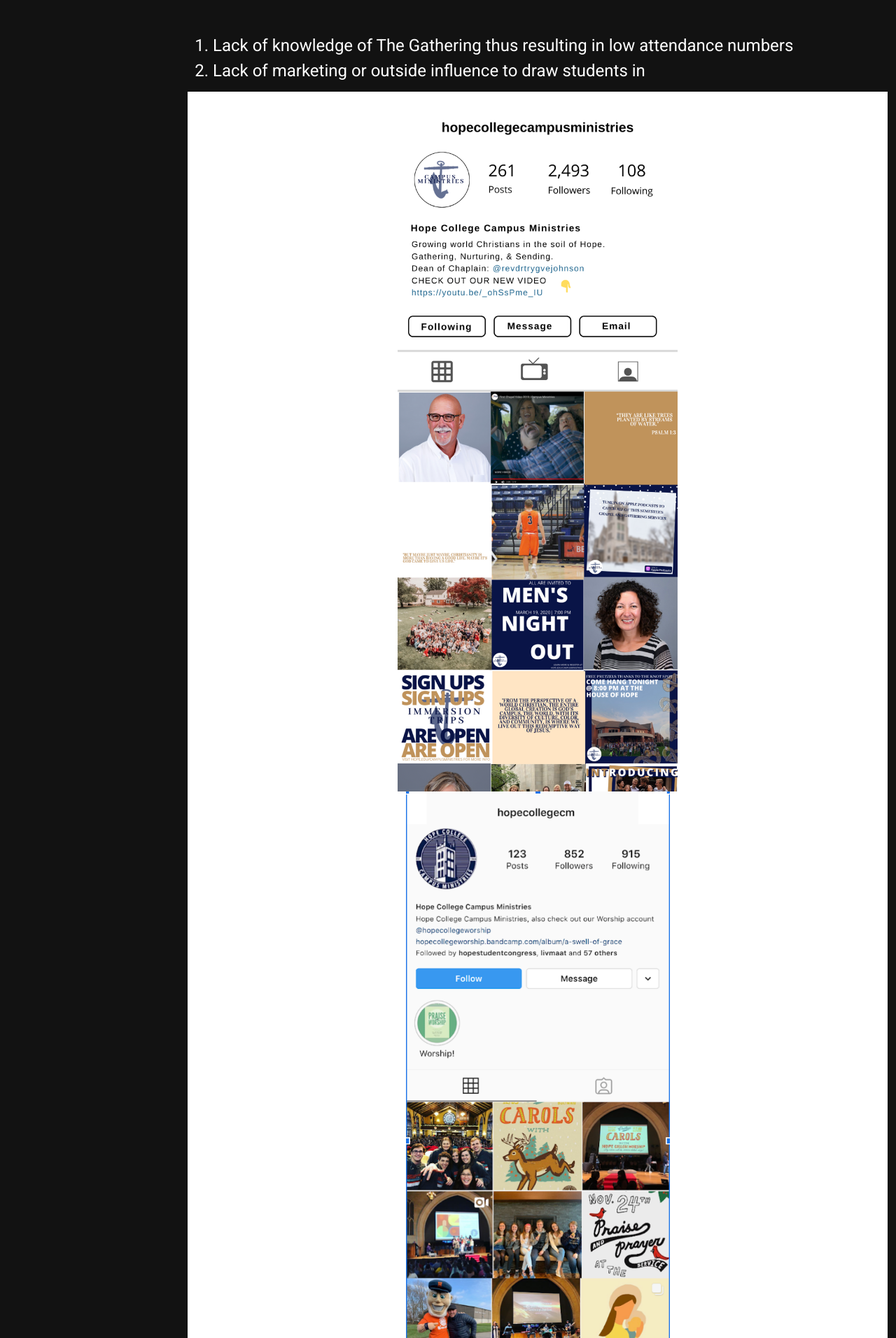
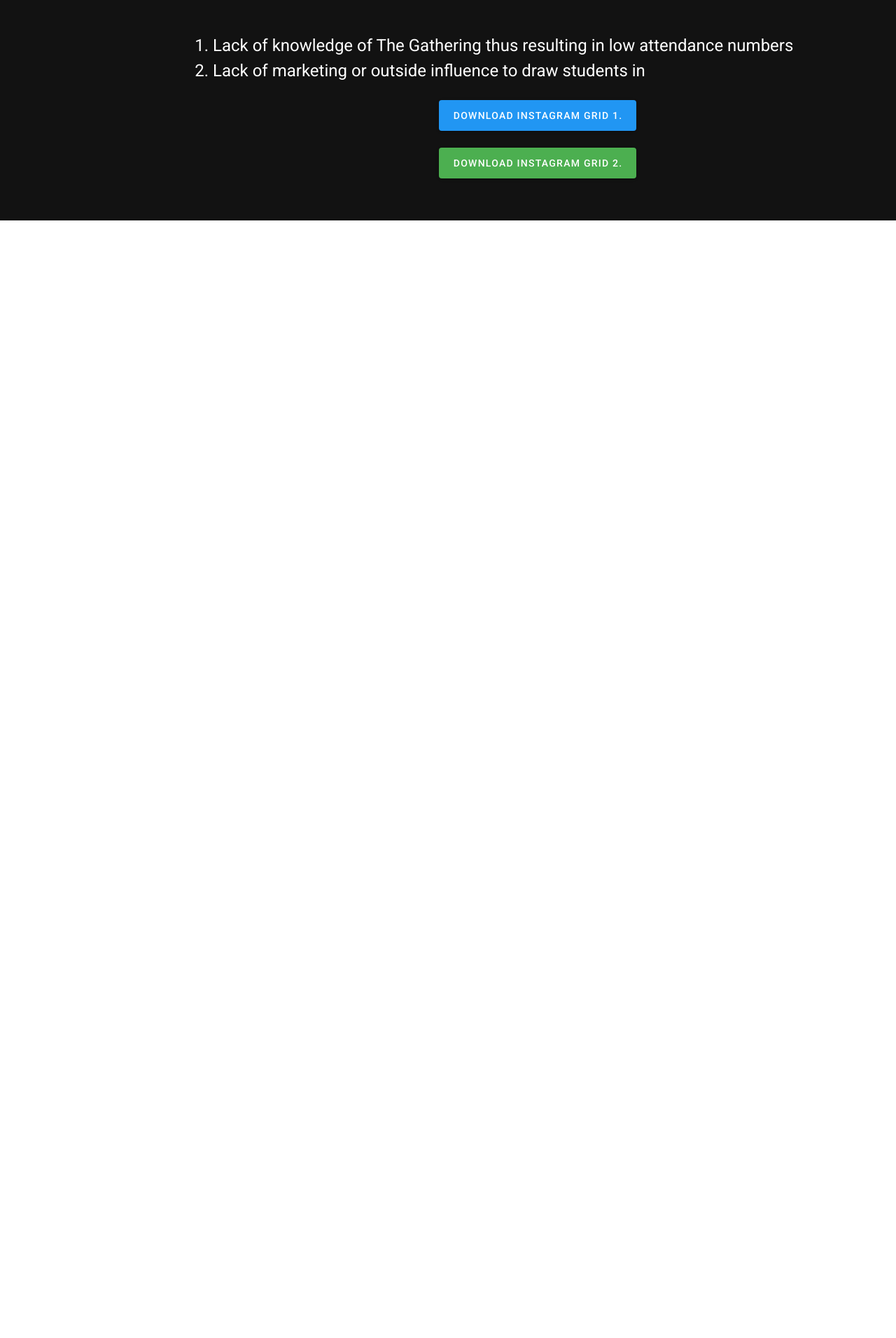
Before and after one commit to jgierlach/Advanced-PR-Plan-Book, a Vue app: page /appendix in a window 1280 px wide. Shown: the part 908-2820 px from the top of the page at 70% size. After the commit the page ends 1223 px from the top, so only its background shows below. Built offline with nearby package versions, Linux system fonts and the light colour scheme.

Commit message:
Updated Appendix

```diff
--- a/src/views/Appendix.vue
+++ b/src/views/Appendix.vue
@@ -61,33 +61,65 @@
 
       <br />
 
-      <v-row align="center" justify="center">
-        <v-img
-          src="../assets/cm-instagram.png"
-          lazy-src="../assets/cm-instagram.png"
-          aspect-ratio="1"
-          class="white"
-          contain
-        ></v-img>
-      </v-row>
-
-      <!-- <br/> -->
-
-      <v-row align="center" justify="center">
-        <v-img
-          src="../assets/cm-instagram-1.png"
-          lazy-src="../assets/cm-instagram-1.png"
-          aspect-ratio="1"
-          class="white"
-          contain
-        ></v-img>
+       <v-row align="center">
+        <v-col class="text-center" cols="12" sm="12">
+          <div class>
+            <v-btn
+              @click="download('https://i.imgur.com/O2Ou3rB.png')"
+              large
+              color="primary"
+              >Download Instagram Grid 1.</v-btn
+            >
+          </div>
+          <br />
+          <div class>
+            <v-btn
+              @click="download('https://i.imgur.com/X8TROFT.png')"
+              large
+              color="green"
+              >Download Instagram Grid 2.</v-btn
+            >
+          </div>
+        </v-col>
       </v-row>
     </div>
   </transition>
 </template>
 
 <script>
-export default {}
+import axios from 'axios'
+
+export default {
+  data() {
+    return {
+      url: ''
+    }
+  },
+  methods: {
+    forceFileDownload(response) {
+      var headers = response.headers
+      // var extension = this.url.substring(this.url.lastIndexOf('.') + 1)
+      var blob = new Blob([response.data], {type: headers['content-type']})
+      var link = document.createElement('a')
+      link.href = window.URL.createObjectURL(blob)
+      link.download = this.url
+      link.click()
+      link.remove()
+    },
+    download(url) {
+      this.url = url
+      axios({
+        method: 'get',
+        url: this.url,
+        responseType: 'blob'
+      })
+        .then(response => {
+          this.forceFileDownload(response)
+        })
+        .catch(() => console.log('error occured'))
+    }
+  }
+}
 </script>
 
 <style></style>
```
